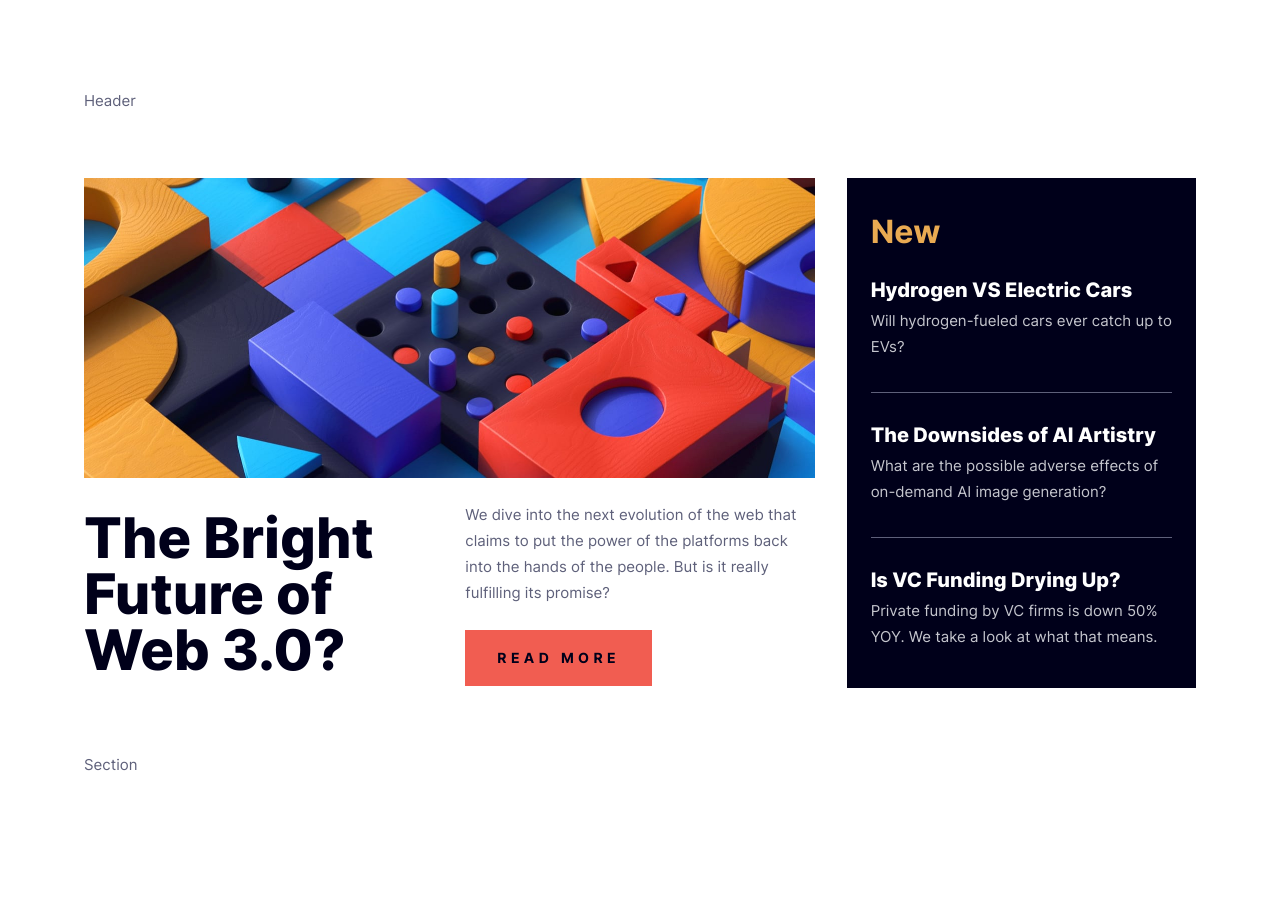
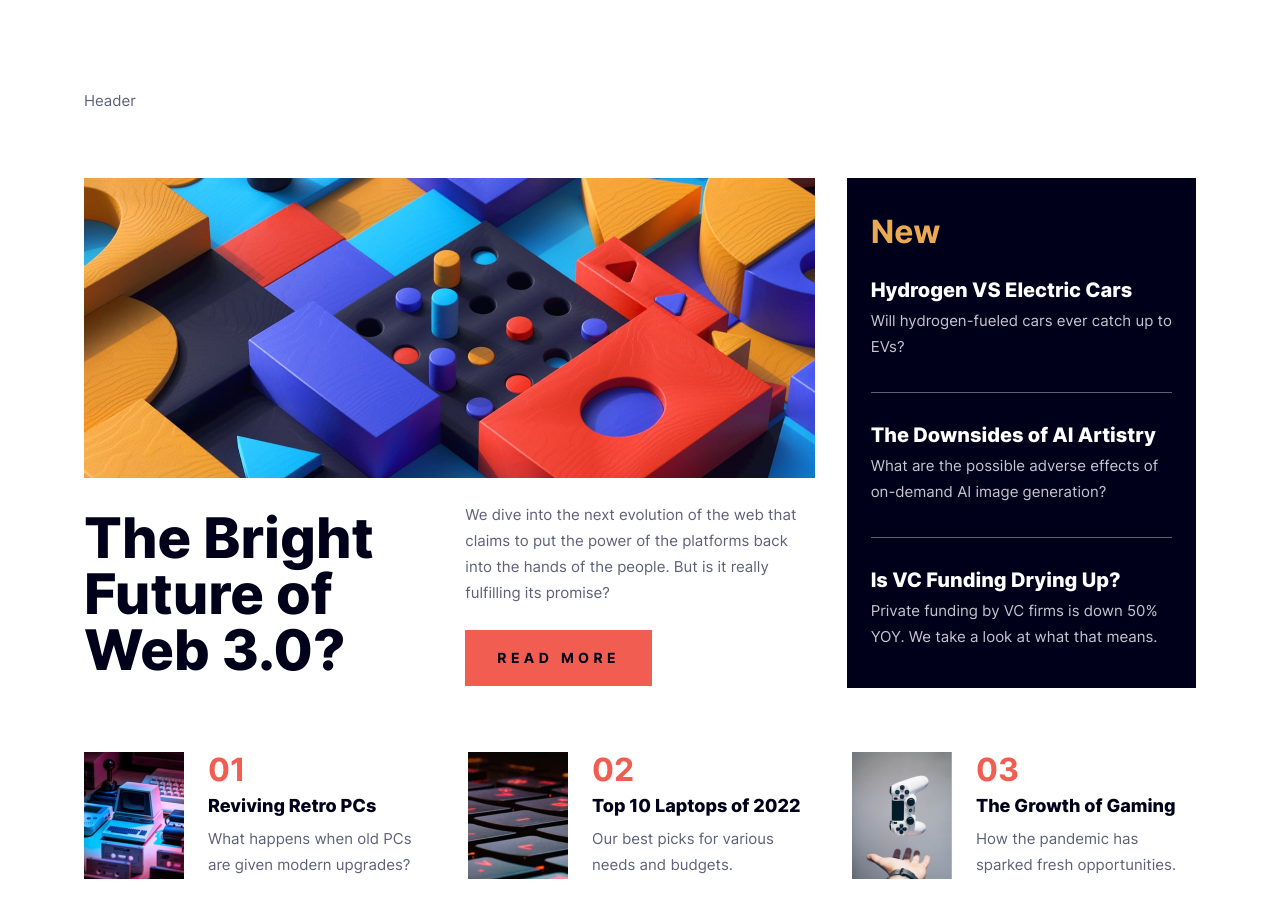
Before and after one commit to Arsalan2078/news-homepage, a React (Vite) app: page / in a window 1280 px wide. Shown: the top 918 px of the page. Before the commit the page ends 866 px from the top, so only its background shows below. Built offline with nearby package versions, Linux system fonts and the light colour scheme.

Commit message:
added & stylized the 3rd section

```diff
--- a/src/App.tsx
+++ b/src/App.tsx
@@ -1,6 +1,7 @@
 import "./App.scss";
 import SectionIntro from "./components/SectionIntro";
 import SectionNewArticles from "./components/SectionNewArticles";
+import SectionTopArticles from "./components/SectionTopArticles";
 
 function App() {
   return (
@@ -14,7 +15,7 @@ function App() {
           <div className="container main__grid">
             <SectionIntro />
             <SectionNewArticles />
-            <div>Section</div>
+            <SectionTopArticles />
           </div>
         </main>
       </div>
--- a/src/components/SectionNewArticles.module.scss
+++ b/src/components/SectionNewArticles.module.scss
@@ -13,13 +13,17 @@
 
   background-color: var(--clr-navy-950);
 
-  --_text-color-normal: var(--clr-white);
   --_text-color-highlight: var(--clr-gold-400);
 
   color: var(--_text-color-normal);
 
   h2 {
     color: var(--_text-color-highlight);
+  }
+
+  h3 {
+    color: var(--clr-white);
+    transition: color var(--transition);
   }
 
   p {
@@ -32,7 +36,9 @@
 
   a:hover,
   a:focus {
-    color: var(--_text-color-highlight);
+    h3 {
+      color: var(--_text-color-highlight);
+    }
   }
 }
 
--- /dev/null
+++ b/src/components/SectionTopArticles.module.scss
@@ -0,0 +1,58 @@
+@use "../styles/mixins";
+
+.container {
+  container: container-section3 / inline-size;
+}
+
+.list {
+  display: flex;
+  flex-direction: column;
+  gap: var(--spc-400);
+}
+
+.card {
+  display: flex;
+  align-items: center;
+  gap: var(--spc-300);
+
+  img {
+    width: 6.25rem;
+  }
+}
+
+.column {
+  display: flex;
+  flex-direction: column;
+  align-items: start;
+  gap: var(--spc-100);
+
+  --_text-color-highlight: var(--clr-red-500);
+
+  .number {
+    color: var(--_text-color-highlight);
+    @include mixins.text-preset-3;
+  }
+
+  h4 {
+    color: var(--clr-navy-950);
+    transition: color var(--transition);
+  }
+
+  a:hover,
+  a:focus {
+    h4 {
+      color: var(--_text-color-highlight);
+    }
+  }
+}
+
+@container container-section3 (width >= 1004px) {
+  .list {
+    flex-direction: row;
+    gap: var(--spc-500);
+
+    & > li {
+      flex: 1;
+    }
+  }
+}
--- /dev/null
+++ b/src/components/SectionTopArticles.tsx
@@ -0,0 +1,67 @@
+import classes from "./SectionTopArticles.module.scss";
+
+interface TopArticleProps {
+  number: string;
+  image: string;
+  heading: {
+    link: string;
+    text: string;
+  };
+  paragraph: string;
+}
+
+export default function SectionTopArticles() {
+  const topArticles: TopArticleProps[] = [
+    {
+      number: "01",
+      image: "/image-retro-pcs.jpg",
+      heading: {
+        link: "#",
+        text: "Reviving Retro PCs",
+      },
+      paragraph: "What happens when old PCs are given modern upgrades?",
+    },
+    {
+      number: "02",
+      image: "/image-top-laptops.jpg",
+      heading: {
+        link: "#",
+        text: "Top 10 Laptops of 2022",
+      },
+      paragraph: "Our best picks for various needs and budgets.",
+    },
+    {
+      number: "03",
+      image: "/image-gaming-growth.jpg",
+      heading: {
+        link: "#",
+        text: "The Growth of Gaming",
+      },
+      paragraph: "How the pandemic has sparked fresh opportunities.",
+    },
+  ];
+
+  return (
+    <div className={classes.container}>
+      <section className={classes.section}>
+        <ul className={classes.list}>
+          {topArticles.map(({ number, image, heading, paragraph }) => (
+            <li key={number} className={classes.card}>
+              <img src={image} alt="" />
+
+              <div className={classes.column}>
+                <div className={classes.number}>{number}</div>
+
+                <a href={heading.link}>
+                  <h4>{heading.text}</h4>
+                </a>
+
+                <p>{paragraph}</p>
+              </div>
+            </li>
+          ))}
+        </ul>
+      </section>
+    </div>
+  );
+}
```
